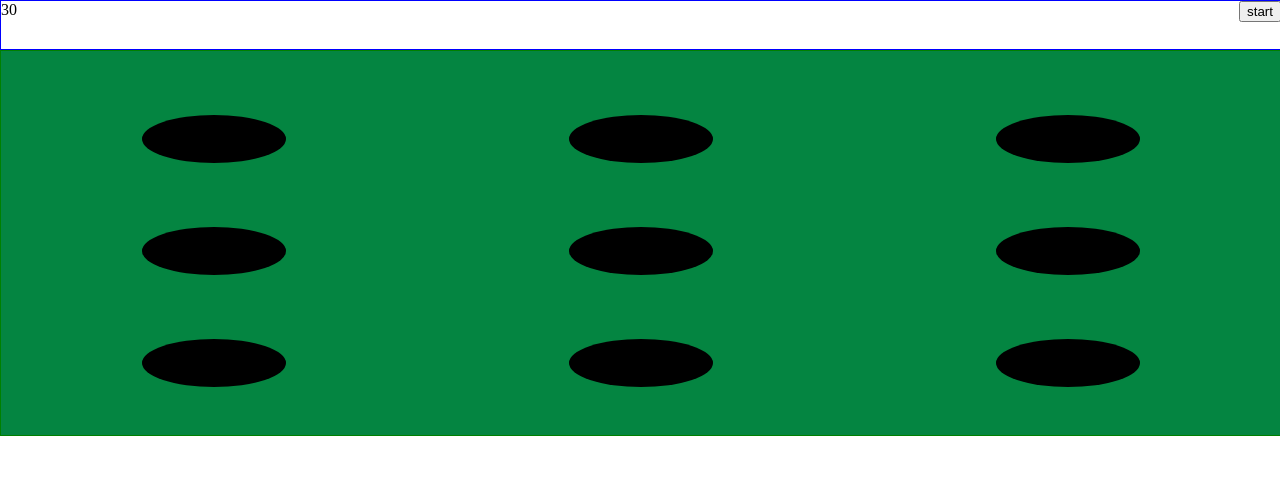
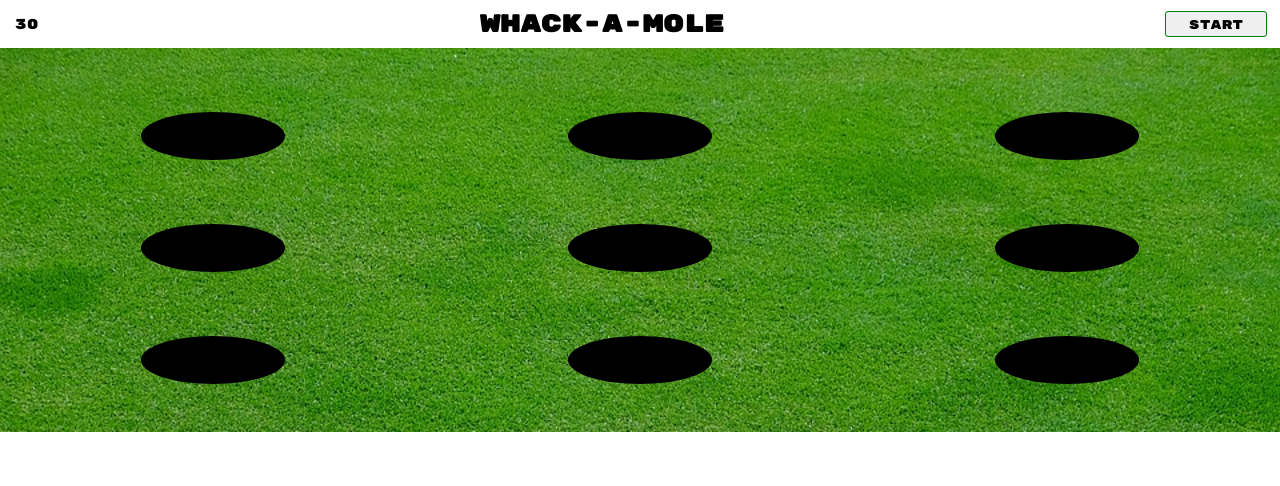
Before and after one commit to rstowe/whack-a-mole, a website built with webpack: page index.html in a window 1280 px wide. Built offline with nearby package versions, Linux system fonts and the light colour scheme.

Commit message:
saving changes for the night

```diff
--- a/src/scripts/index.js
+++ b/src/scripts/index.js
@@ -9,6 +9,7 @@ class App {
 
     this.counter = document.createElement('div');
     this.counter.innerText = this.state.counterValue;
+    this.counter.classList.add('counter');
     this.render();
   }
 
@@ -68,7 +69,7 @@ class App {
   renderStartButton() {
     let buttonContainer = document.createElement('div');
     let startButton = document.createElement('button');
-    startButton.innerText = "start";
+    startButton.innerText = "START";
 
     startButton.addEventListener('click', (event) => {
       let { isStarted } = this.state;
@@ -91,11 +92,14 @@ class App {
 
   renderCounter() {
     const startButton = this.renderStartButton();
+    const title = document.createElement('h2');
+    title.innerText = 'Whack-A-Mole';
 
     this.counterContainer = document.createElement('div');
 
     this.counterContainer.classList.add("counter-container");
     this.counterContainer.appendChild(this.counter);
+    this.counterContainer.appendChild(title);
     this.counterContainer.appendChild(startButton)
     return this.counterContainer;
   }
--- a/src/styles/index.scss
+++ b/src/styles/index.scss
@@ -1,3 +1,5 @@
+@import url('https://fonts.googleapis.com/css?family=Rubik+Mono+One&display=swap');
+
 :root {
   --animation-time: 2s;
 }
@@ -6,15 +8,35 @@ body {
   padding: 0;
   margin: 0;
 
+  h2 {
+    font-family: 'Rubik Mono One', sans-serif;
+  }
+
+  button {
+    font-family: 'Rubik Mono One', sans-serif;
+    font-size: 0.8em;
+    height: 2em;
+    width: 8em;
+    cursor: pointer;
+    margin-right: 1em;
+    padding-top: 2px;
+    border-radius: 3px;
+    border: 1px solid green;
+  }
+
   .grid {
     width: 100%;
-    background-color: #048541;
-    border: 1px solid green;
+    cursor: url('https://cdn.pixabay.com/photo/2014/03/25/16/56/sniper-297661_960_720.png'), auto;
+    background: url('../assets/grass.jpg');
+    background-size: cover;
+
+    // background-color: #048541;
     padding-bottom: 3em;
   }
 
   .row {
     width: 100%;
+    // border: 1px solid blue;
     display: flex;
     overflow: hidden;
     justify-content: space-around;
@@ -31,6 +53,7 @@ body {
   .hole {
     width: 9em;
     height: 3em;
+    // border: 1px solid brown;
     border-radius: 50%;
     background: #000;
     position: relative;
@@ -42,41 +65,33 @@ body {
 
   .counter-container {
     width: 100%;
-    border: 1px solid blue;
     height: 3em;
     display: flex;
     justify-content: space-between;
+    align-items: center;
+  }
+
+  .counter {
+    font-family: 'Rubik Mono One', sans-serif;
+    font-size: 0.9em;
+    margin-left: 1em;
   }
 
   .mole {
     height: 5em;
     width: 3em;
     border-radius: 20px 20px 2px 2px;
-    background: brown;
+    background: #C66B35;
     bottom: -5em;
     transform: translateY(5em);
     // position: absolute;
   }
 
-  @keyframes flicker {
-    0% {
-      bottom: 0;
-    }
-    50% {
-      bottom: 5em;
-      transform: translateY(0);
-    }
-    100% {
-      bottom: 0em;
-      transform: translateY(5em);
-    }
-  }
-
   .active-mole {
     border-radius: 20px 20px 2px 2px;
     height: 5em;
-    width: 3em;
-    background: red;
+    width: 4em;
+    // background: red;
     // bottom: 0;
     // transform: translateY(0);
     // transition: all 1s ease;
@@ -99,4 +114,17 @@ body {
     transition: all 1s ease;
   }
 
+  @keyframes flicker {
+    0% {
+      bottom: 0;
+    }
+    50% {
+      bottom: 5em;
+      transform: translateY(0);
+    }
+    100% {
+      bottom: 0em;
+      transform: translateY(5em);
+    }
+  }
 }
```
Also changed, not shown: src/assets/grass.jpg (added).
